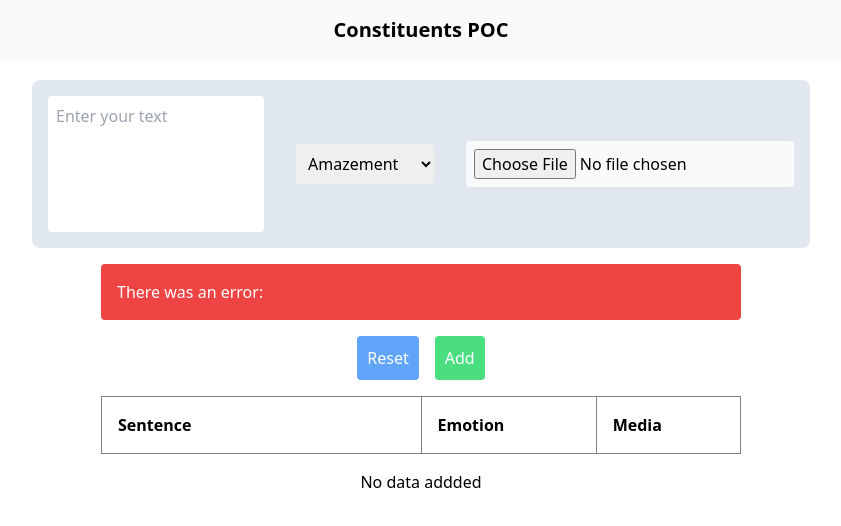
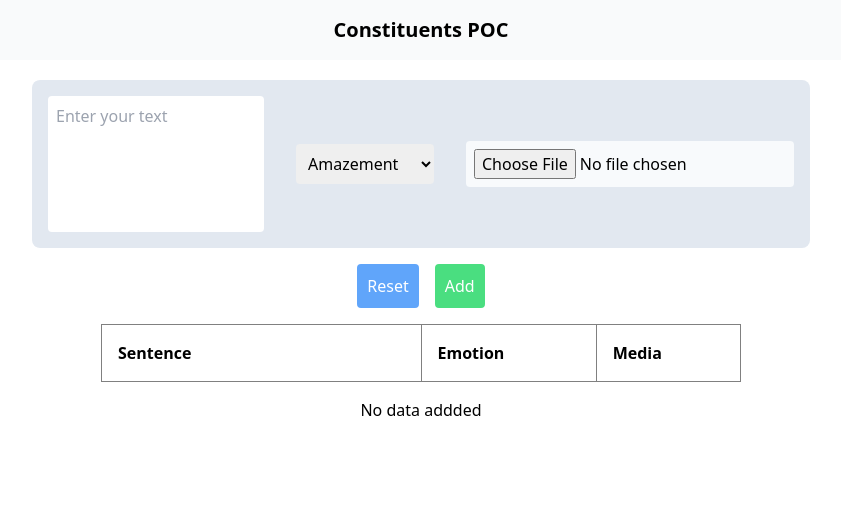
Before and after one commit to jayeshsadhwani99/constituents-poc, a React (Vite) app: page / in a window 1280 px wide. Shown: the top 526 px of the page, without its empty margins (219-1060 px from the left). Built offline with nearby package versions, Linux system fonts and the light colour scheme.

Commit message:
add error condition

```diff
--- a/src/components/Form.jsx
+++ b/src/components/Form.jsx
@@ -114,7 +114,7 @@ function Form() {
           />
         </div>
 
-        {!error && (
+        {error && (
           <p className="bg-red-500 text-white rounded w-full lg:w-1/2 p-4">
             There was an error: {error}
           </p>
```
